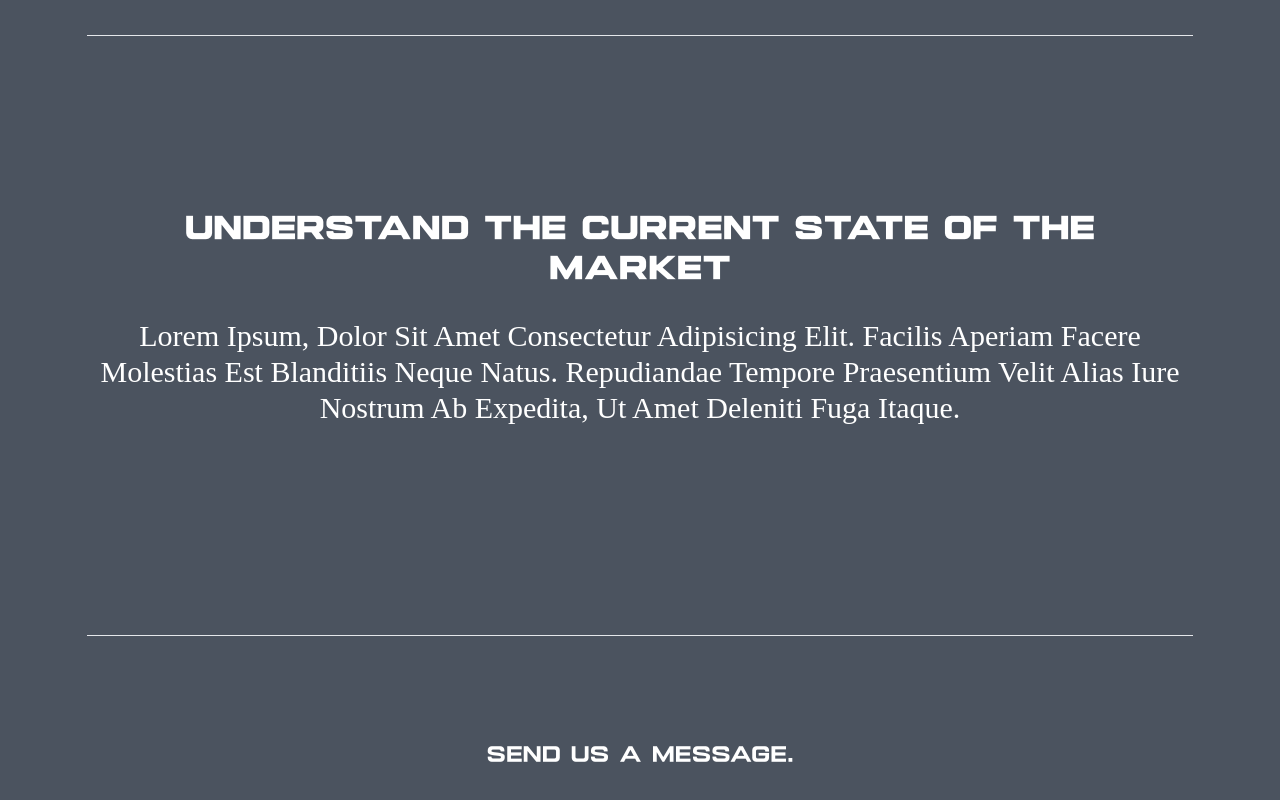
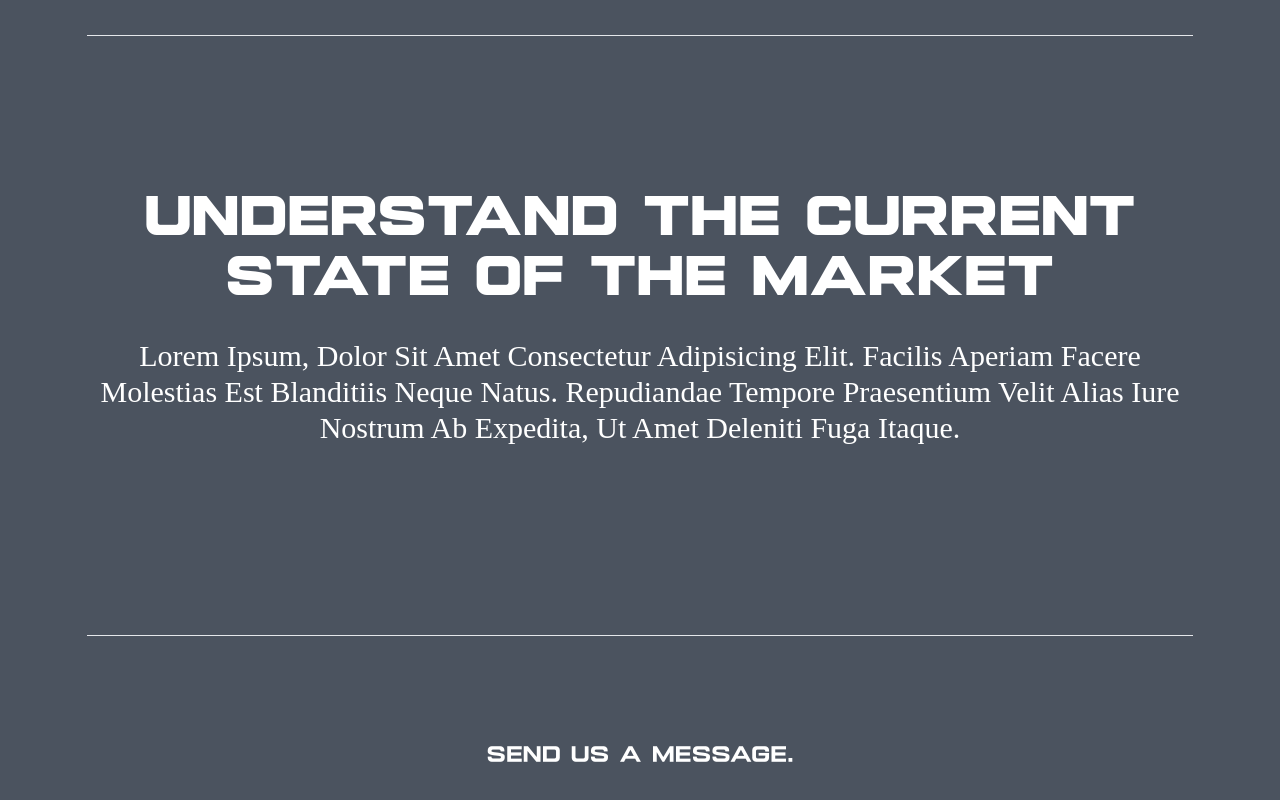
Before and after one commit to LordEwans/francis-real-estate, a Nuxt app: page / in a window 1280 px wide. Shown: the part 1364-2164 px from the top of the page. Built offline with nearby package versions, Linux system fonts and the light colour scheme; a web font is replaced by a local one.

Commit message:
Content Fix

```diff
--- a/components/Content.vue
+++ b/components/Content.vue
@@ -32,7 +32,7 @@
               <div class="min-h-[75vh] flex items-center border-b rounded-none">
                 <div>
                   <h2
-                    class="capitalize text-3xl md:text-4xl lg:text-6x leading-[1.1] font-extrabold"
+                    class="capitalize text-3xl md:text-4xl lg:text-6xl leading-[1.1] font-extrabold"
                     v-motion-slide-visible-left
                   >
                     Understand the current state of the market
```
